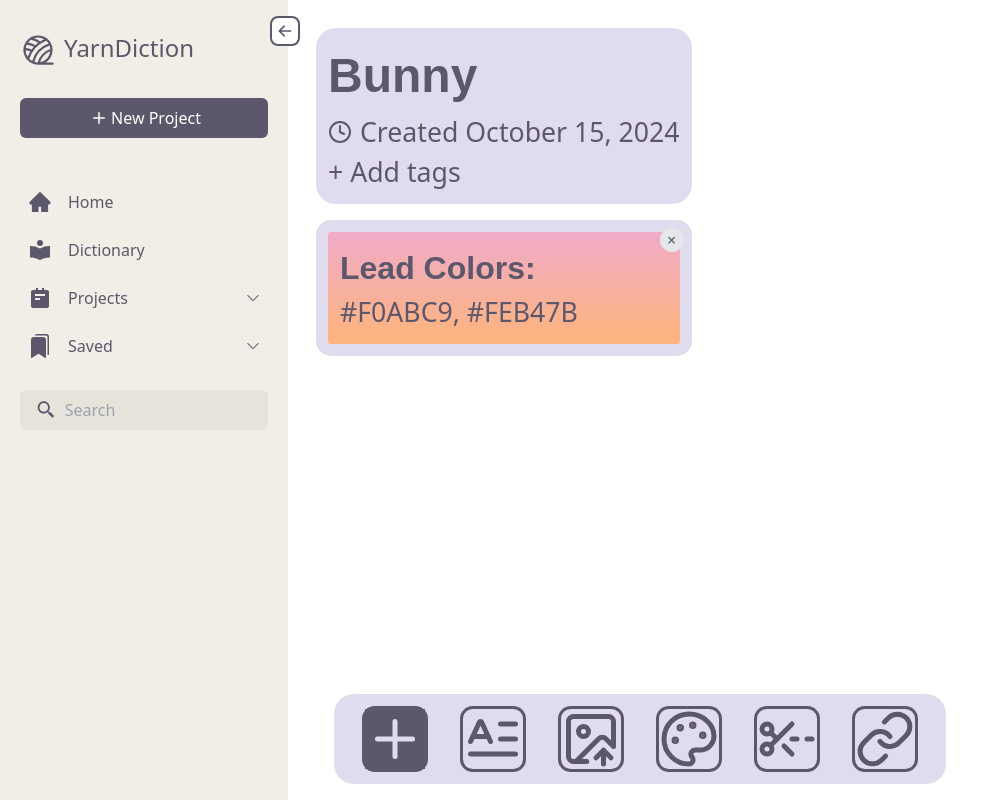
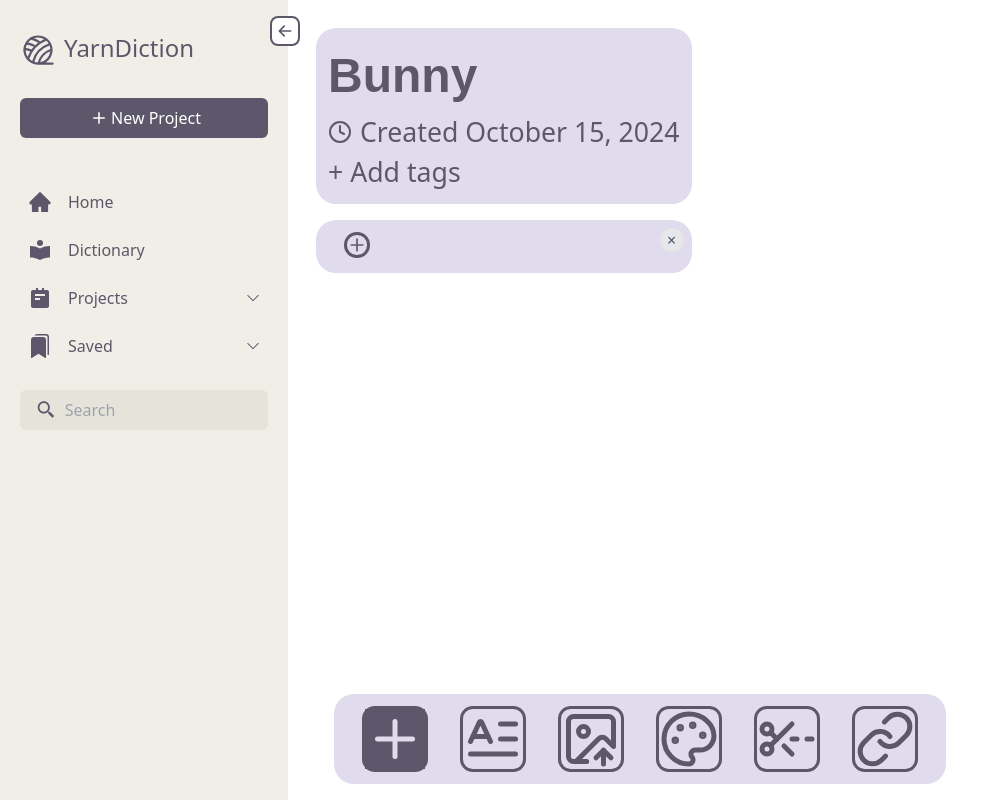
Before and after one commit to kyrdo/cis5120-a05, a React (Vite) app: page /newproj in a window 1280 px wide. Both pictures are taken after a click on the button 689 px from the left and 739 px from the top of the page. Shown: the whole page, without its empty margins (0-989 px from the left). Built offline with nearby package versions, Linux system fonts and the light colour scheme.

Commit message:
Added color picking functionality to palette block, need to fix issue where colors disappear when reordering block

```diff
--- a/package.json
+++ b/package.json
@@ -10,7 +10,9 @@
     "preview": "vite preview"
   },
   "dependencies": {
+    "lucide-react": "^0.460.0",
     "react": "^18.3.1",
+    "react-color": "^2.19.3",
     "react-dom": "^18.3.1",
     "react-icons": "^5.3.0",
     "react-router-dom": "^6.27.0"
--- /dev/null
+++ b/src/components/AddColor.tsx
@@ -0,0 +1,15 @@
+import ColorPicker from "./ColorPicker";
+import { Plus } from "lucide-react";
+
+const AddColor = ({ addComponent }): JSX.Element => {
+  const iconSize = 20;
+  const handleButtonClick = () => {
+    addComponent(<ColorPicker />)
+  };
+
+  return (
+    <button className="inspo-button" onClick={() => handleButtonClick()}><Plus size={iconSize}/></button>
+  )
+}
+
+export default AddColor;
--- /dev/null
+++ b/src/components/ColorPicker.tsx
@@ -0,0 +1,67 @@
+'use strict'
+
+import React from 'react';
+import reactCSS from 'reactcss';
+import { SketchPicker } from 'react-color';
+
+class SketchExample extends React.Component {
+  state = {
+    displayColorPicker: false,
+    color: {
+      r: '241',
+      g: '112',
+      b: '19',
+      a: '1',
+    },
+  };
+
+  handleClick = () => {
+    this.setState({ displayColorPicker: !this.state.displayColorPicker })
+  };
+
+  handleClose = () => {
+    this.setState({ displayColorPicker: false })
+  };
+
+  handleChange = (color) => {
+    this.setState({ color: color.rgb })
+  };
+
+  render() {
+
+    const styles = reactCSS({
+      'default': {
+        color: {
+          width: '100%',
+          height: '100px',
+          background: `rgba(${ this.state.color.r }, ${ this.state.color.g }, ${ this.state.color.b }, ${ this.state.color.a })`,
+        },
+        popover: {
+          position: 'absolute',
+          zIndex: '2',
+        },
+        cover: {
+          position: 'fixed',
+          top: '0px',
+          right: '0px',
+          bottom: '0px',
+          left: '0px',
+        },
+      },
+    });
+
+    return (
+      <div>
+        <div onClick={ this.handleClick }>
+          <div style={ styles.color } />
+        </div>
+        { this.state.displayColorPicker ? <div style={ styles.popover }>
+          <div style={ styles.cover } onClick={ this.handleClose }/>
+          <SketchPicker color={ this.state.color } onChange={ this.handleChange } />
+        </div> : null }
+      </div>
+    )
+  }
+}
+
+export default SketchExample
--- a/src/components/PaletteBlock.tsx
+++ b/src/components/PaletteBlock.tsx
@@ -1,17 +1,28 @@
+import ColorPicker from "./ColorPicker.tsx";
+import AddColor from "./AddColor.tsx";
+import { useState } from "react";
+
 const PaletteBlock = () => {
+  const [components, setComponents] = useState<JSX.Element[]>([]);
+
+  const addComponent = (component: JSX.Element) => {
+    setComponents((prevComponents) => [...prevComponents, component]);
+  };
+
   return (
-      <div
-          className="inspo-block"
-          style={{
-              background: "linear-gradient(to bottom, #F0ABC9, #FEB47B)",
-              border: "12px solid #E1DCED",
-              borderRadius: "15px",
-          }}
-
-      >
-          <h1 className="header-2-text">Lead Colors:</h1>
-          <h1 className="info-text">#F0ABC9, #FEB47B</h1>
+    <div className="inspo-block">
+      <AddColor addComponent={addComponent}/>
+      <div>
+        {components.length === 0 ? (<p></p>) : (
+          components.map((component) => (
+            <div>
+            {component}
+            </div>
+          ))
+        )
+        }
       </div>
+    </div>
   );
 };
 
```
Also changed, not shown: 1 other file (tests, documents, lock files or other folders).
